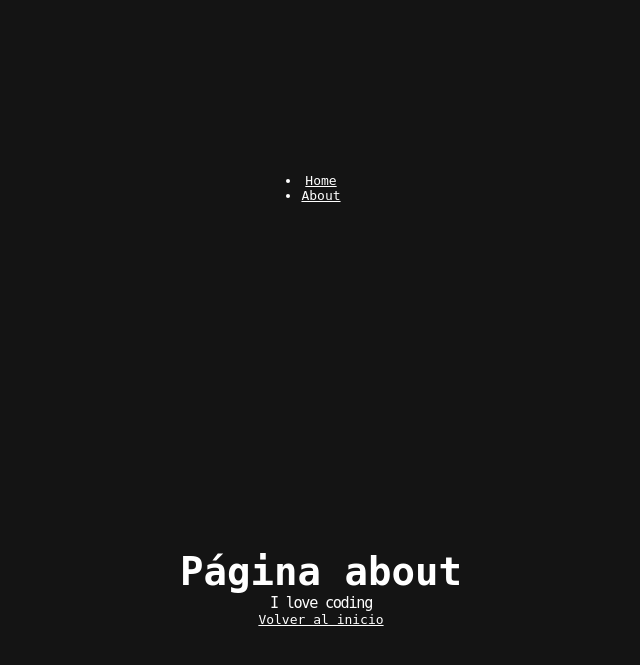
After one commit to ksergiocom/php_ksergiocom, a PHP site: template src/views/about.twig in a window 1280 px wide. The commit adds this page. Shown: the top 665 px of the page, without its empty margins (319-959 px from the left). Run offline with PHP 8.4, Linux system fonts and the light colour scheme; the template is opened without the code that fills it, so the values that code supplies are empty; some libraries are stand-ins or nearby versions.

Commit message:
Agregado base y layout para el navbar

```diff
--- a/src/Controllers/HomeController.php
+++ b/src/Controllers/HomeController.php
@@ -8,4 +8,8 @@ class HomeController extends BaseController {
     public function index(){
         $this->render('home.twig');
     }
+
+    public function about(){
+        $this->render('about.twig');
+    }
 }
--- a/src/routes.php
+++ b/src/routes.php
@@ -4,3 +4,4 @@ use \App\Core\Router;
 use \App\Controllers\HomeController;
 
 Router::addRoute('/', [HomeController::class,'index']);
+Router::addRoute('/about', [HomeController::class,'about']);
--- a/src/twig.php
+++ b/src/twig.php
@@ -7,5 +7,3 @@ $twig = new \Twig\Environment($loader, [
     'cache' => __DIR__ . '/views/cache',
     'debug' => true, // Cambiar en producción
 ]);
-
-return $twig;
--- /dev/null
+++ b/src/views/about.twig
@@ -0,0 +1,7 @@
+{% extends "layouts/base.twig" %}
+
+{% block main %}
+    <h1>Página about</h1>
+    <h3>I love coding</h3>
+    <a href="/">Volver al inicio</a>
+{% endblock %}
--- a/src/public/maquetacion.php
+++ b/src/views/layouts/base.twig
@@ -7,9 +7,11 @@
     <link rel="stylesheet" href="/styles/style.css">
 </head>
 <body>
+    {{ include('layouts/navbar.twig') }}
     <main>
-        <h1>ksergio<span>.com</span></h1>
-        <h3>I love coding</h3>
+        {% block main %}
+            <p>Default base content</p>
+        {% endblock main %}
     </main>
 </body>
 </html>
--- /dev/null
+++ b/src/views/layouts/navbar.twig
@@ -0,0 +1,6 @@
+<nav>
+    <ul>
+        <li><a href="/">Home</a>
+        <li><a href="/about">About</a>
+    </ul>
+</nav>
```
Also changed, not shown: src/views/home.twig (+6 -1 lines).
